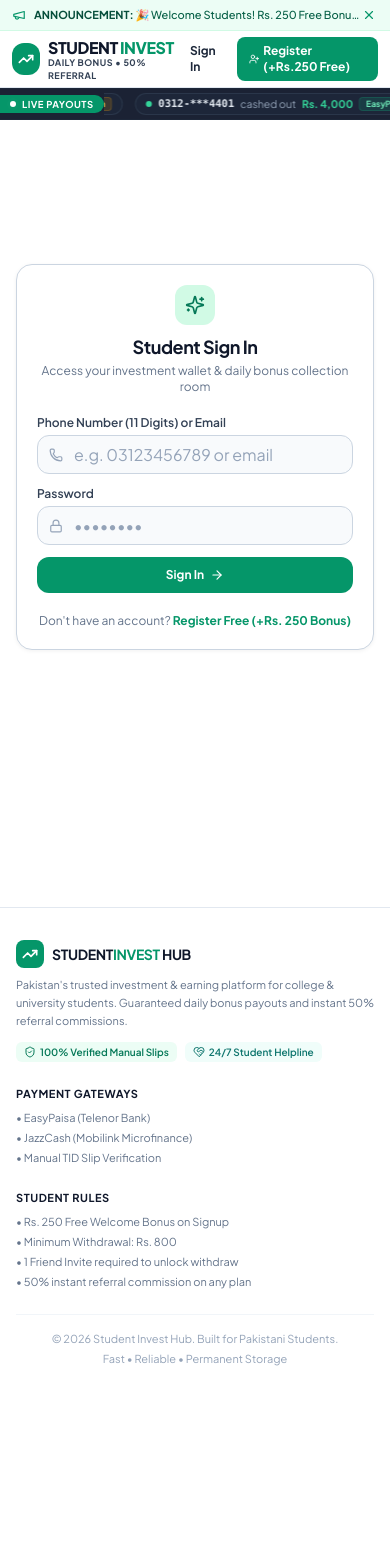
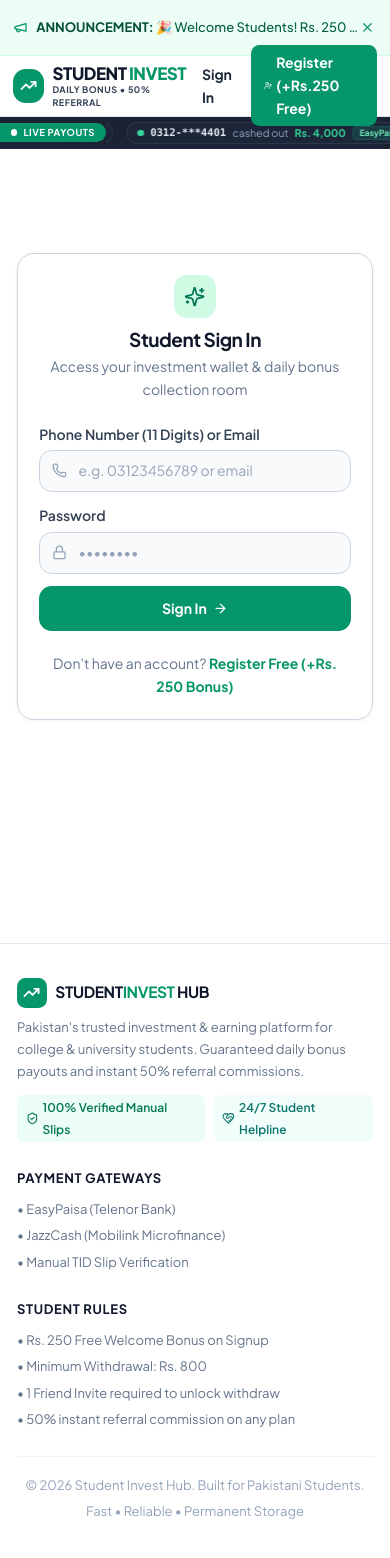
Before and after one commit to saim29066-afk/online-work, a React (Vite) app in the folder frontend/: page /login in a window 390 px wide. Shown: the top 1558 px of the page. Before the commit the page ends 1447 px from the top, so only its background shows below. Built offline with nearby package versions, Linux system fonts and the light colour scheme; no server answers.

Commit message:
Increase mobile font sizes, typography scale, and button touch heights

```diff
--- a/frontend/src/index.css
+++ b/frontend/src/index.css
@@ -9,12 +9,20 @@
     touch-action: pan-x pan-y;
     color: #0f172a;
     height: 100%;
+    font-size: 16px;
+  }
+  @media (max-width: 640px) {
+    html {
+      font-size: 17px; /* Increased base scale for mobile devices */
+    }
   }
   body {
     @apply bg-white text-slate-900 min-h-screen antialiased overflow-x-hidden selection:bg-emerald-200 selection:text-emerald-950 font-sans;
     -webkit-overflow-scrolling: touch;
     touch-action: pan-x pan-y;
     color: #0f172a;
+    font-size: 1rem;
+    line-height: 1.5;
   }
   #root {
     touch-action: pan-x pan-y;
@@ -23,14 +31,53 @@
   p, span, label, input, button, table {
     -webkit-font-smoothing: antialiased;
   }
-  /* Prevent iOS Safari from zooming when focusing inputs */
+  /* Ensure comfortable input reading and touch on mobile */
   input, select, textarea {
     font-size: 16px !important;
   }
-  @media (min-width: 640px) {
-    input, select, textarea {
-      font-size: 0.875rem !important; /* text-sm on desktop */
-    }
+}
+
+/* Mobile typography scale enhancements */
+@media (max-width: 640px) {
+  .text-\[10px\] {
+    font-size: 12px !important;
+    line-height: 1.25rem !important;
+  }
+  .text-\[11px\] {
+    font-size: 13px !important;
+    line-height: 1.3rem !important;
+  }
+  .text-xs {
+    font-size: 14px !important;
+    line-height: 1.35rem !important;
+  }
+  .text-sm {
+    font-size: 15.5px !important;
+    line-height: 1.45rem !important;
+  }
+  .text-base {
+    font-size: 17px !important;
+    line-height: 1.5rem !important;
+  }
+  .text-lg {
+    font-size: 19px !important;
+    line-height: 1.6rem !important;
+  }
+  .text-xl {
+    font-size: 22px !important;
+    line-height: 1.65rem !important;
+  }
+  .text-2xl {
+    font-size: 26px !important;
+    line-height: 1.75rem !important;
+  }
+  .text-3xl {
+    font-size: 30px !important;
+    line-height: 2rem !important;
+  }
+  /* Comfortable Mobile Touch Target Sizes */
+  button:not(.text-only) {
+    min-height: 42px;
   }
 }
 
```
